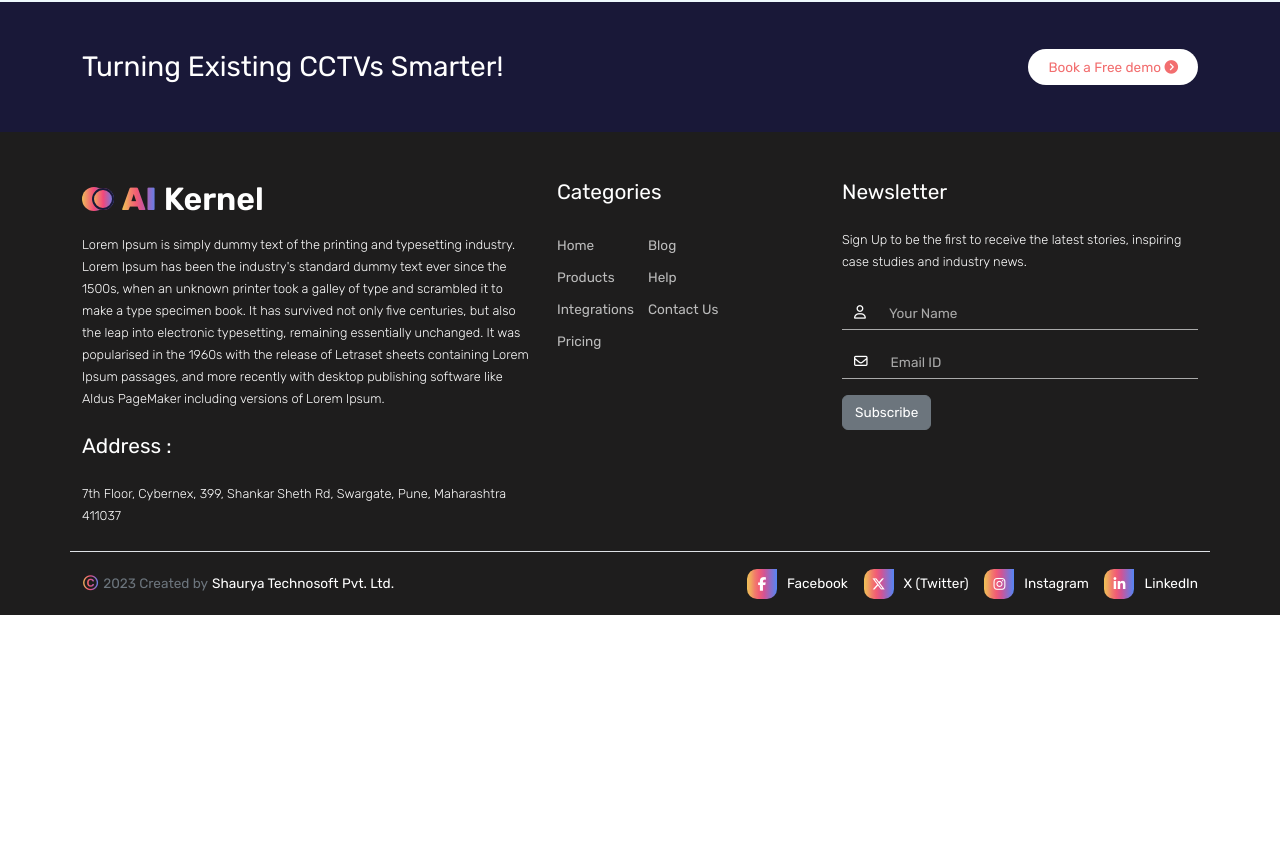
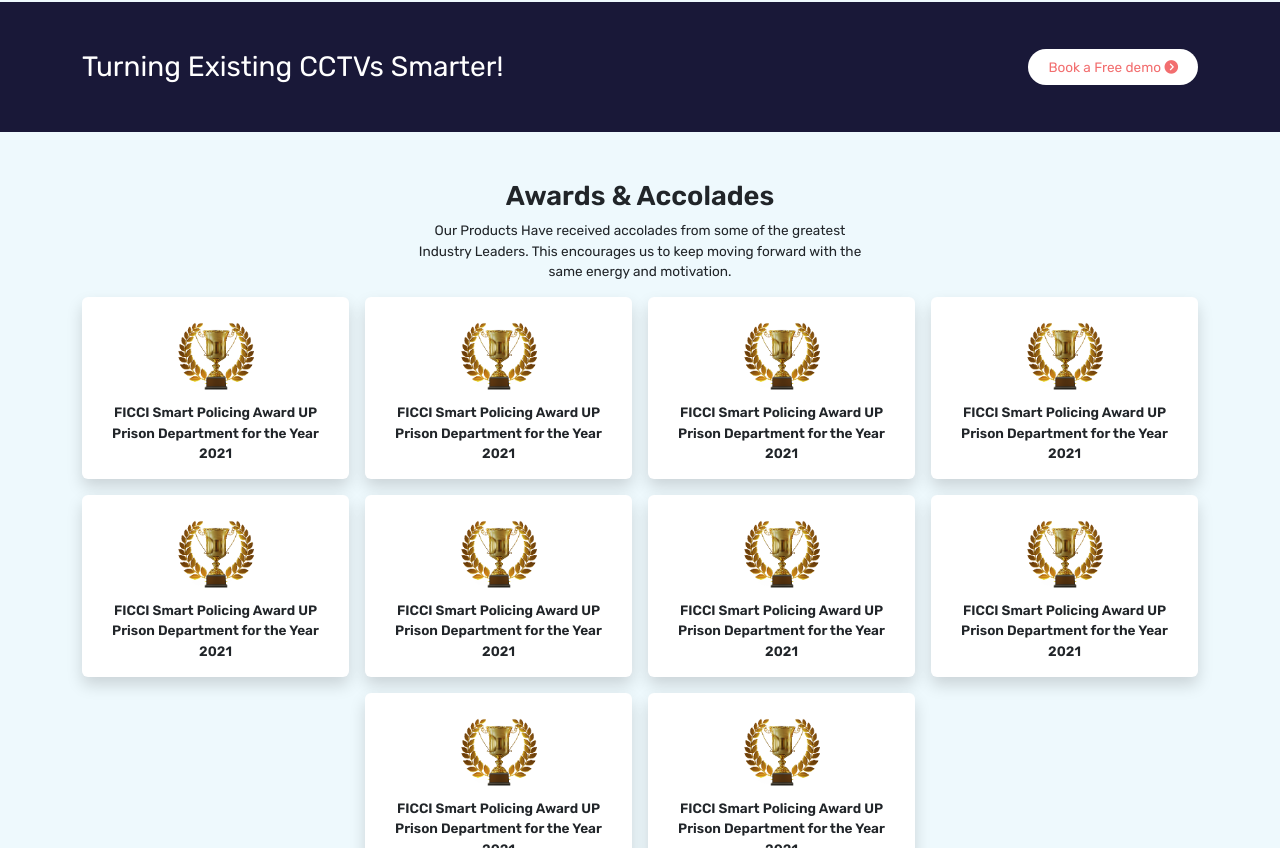
Before and after one commit to stplpune/ai-kernel-web, an Angular app: page /home in a window 1280 px wide. Shown: the part 3240-4088 px from the top of the page. Before the commit the page ends 3855 px from the top, so only its background shows below. Built offline with nearby package versions, Linux system fonts and the light colour scheme.

Commit message:
awards section added on home page

```diff
--- a/src/app/modules/public/home/home.component.html
+++ b/src/app/modules/public/home/home.component.html
@@ -716,3 +716,97 @@
         </div>
     </div>
 </section>
+<!-- Awards & Accolades -->
+<section id="awards">
+    <div class="container">
+        <div class="row justify-content-center">
+            <div class="col-sm-5 text-center">
+                <h3>Awards & Accolades</h3>
+                <p>Our Products Have received accolades from some of the greatest Industry Leaders. This encourages us
+                    to keep moving forward with the same energy and motivation.</p>
+            </div>
+        </div>
+        <div class="row g-3 justify-content-center">
+            <div class="col-sm-3">
+                <div class="card card-body shadow">
+                    <img src="assets/images/home/award.png">
+                    <div class="card-text">
+                        FICCI Smart Policing Award UP Prison Department for the Year 2021
+                    </div>
+                </div>
+            </div>
+            <div class="col-sm-3">
+                <div class="card card-body shadow">
+                    <img src="assets/images/home/award.png">
+                    <div class="card-text">
+                        FICCI Smart Policing Award UP Prison Department for the Year 2021
+                    </div>
+                </div>
+            </div>
+            <div class="col-sm-3">
+                <div class="card card-body shadow">
+                    <img src="assets/images/home/award.png">
+                    <div class="card-text">
+                        FICCI Smart Policing Award UP Prison Department for the Year 2021
+                    </div>
+                </div>
+            </div>
+            <div class="col-sm-3">
+                <div class="card card-body shadow">
+                    <img src="assets/images/home/award.png">
+                    <div class="card-text">
+                        FICCI Smart Policing Award UP Prison Department for the Year 2021
+                    </div>
+                </div>
+            </div>
+            <div class="col-sm-3">
+                <div class="card card-body shadow">
+                    <img src="assets/images/home/award.png">
+                    <div class="card-text">
+                        FICCI Smart Policing Award UP Prison Department for the Year 2021
+                    </div>
+                </div>
+            </div>
+            <div class="col-sm-3">
+                <div class="card card-body shadow">
+                    <img src="assets/images/home/award.png">
+                    <div class="card-text">
+                        FICCI Smart Policing Award UP Prison Department for the Year 2021
+                    </div>
+                </div>
+            </div>
+            <div class="col-sm-3">
+                <div class="card card-body shadow">
+                    <img src="assets/images/home/award.png">
+                    <div class="card-text">
+                        FICCI Smart Policing Award UP Prison Department for the Year 2021
+                    </div>
+                </div>
+            </div>
+            <div class="col-sm-3">
+                <div class="card card-body shadow">
+                    <img src="assets/images/home/award.png">
+                    <div class="card-text">
+                        FICCI Smart Policing Award UP Prison Department for the Year 2021
+                    </div>
+                </div>
+            </div>
+            <div class="col-sm-3">
+                <div class="card card-body shadow">
+                    <img src="assets/images/home/award.png">
+                    <div class="card-text">
+                        FICCI Smart Policing Award UP Prison Department for the Year 2021
+                    </div>
+                </div>
+            </div>
+            <div class="col-sm-3">
+                <div class="card card-body shadow">
+                    <img src="assets/images/home/award.png">
+                    <div class="card-text">
+                        FICCI Smart Policing Award UP Prison Department for the Year 2021
+                    </div>
+                </div>
+            </div>
+        </div>
+    </div>
+</section>
--- a/src/app/modules/public/home/home.component.scss
+++ b/src/app/modules/public/home/home.component.scss
@@ -310,3 +310,31 @@
     background: var(--bg-gradient);
     color: #fff;
 }
+
+#awards {
+    background-color: #EEF9FD;
+}
+
+#awards h3 {
+    font-weight: 600;
+    font-size: 1.7rem;
+}
+
+#awards p {
+    font-size: 0.85rem;
+}
+
+#awards .card {
+    border: none;
+    text-align: center;
+}
+
+#awards .card img {
+    width: 80px;
+    margin: 0 auto;
+}
+
+#awards .card .card-text {
+    font-size: 0.85rem;
+    font-weight: 600;
+}
```
Also changed, not shown: src/assets/images/home/award.png (added).
